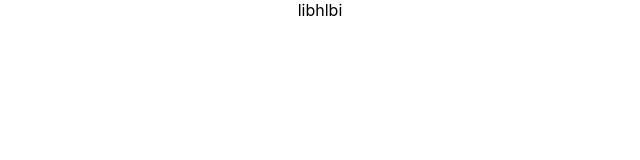
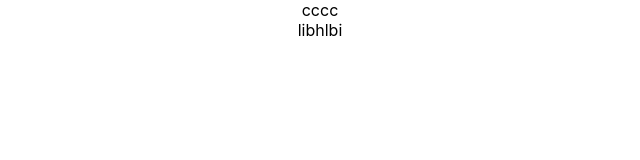
Before and after one commit to ViktorXenisouk/tg-s-react, a React (Create React App) app: page / in a window 1280 px wide. Shown: the top 160 px of the page, without its empty margins (320-960 px from the left). Built offline with nearby package versions, Linux system fonts and the light colour scheme.

Commit message:
efvfddvf

```diff
--- a/src/App.tsx
+++ b/src/App.tsx
@@ -1,4 +1,5 @@
 import './App.css';
+import ProductList from './components/ProductList/ProductList';
 
 declare global {
   interface Window {
@@ -9,6 +10,7 @@ declare global {
 function App() {
   return (
     <div className='App'>
+      <ProductList/>
       libhlbi
     </div>
   );
```
